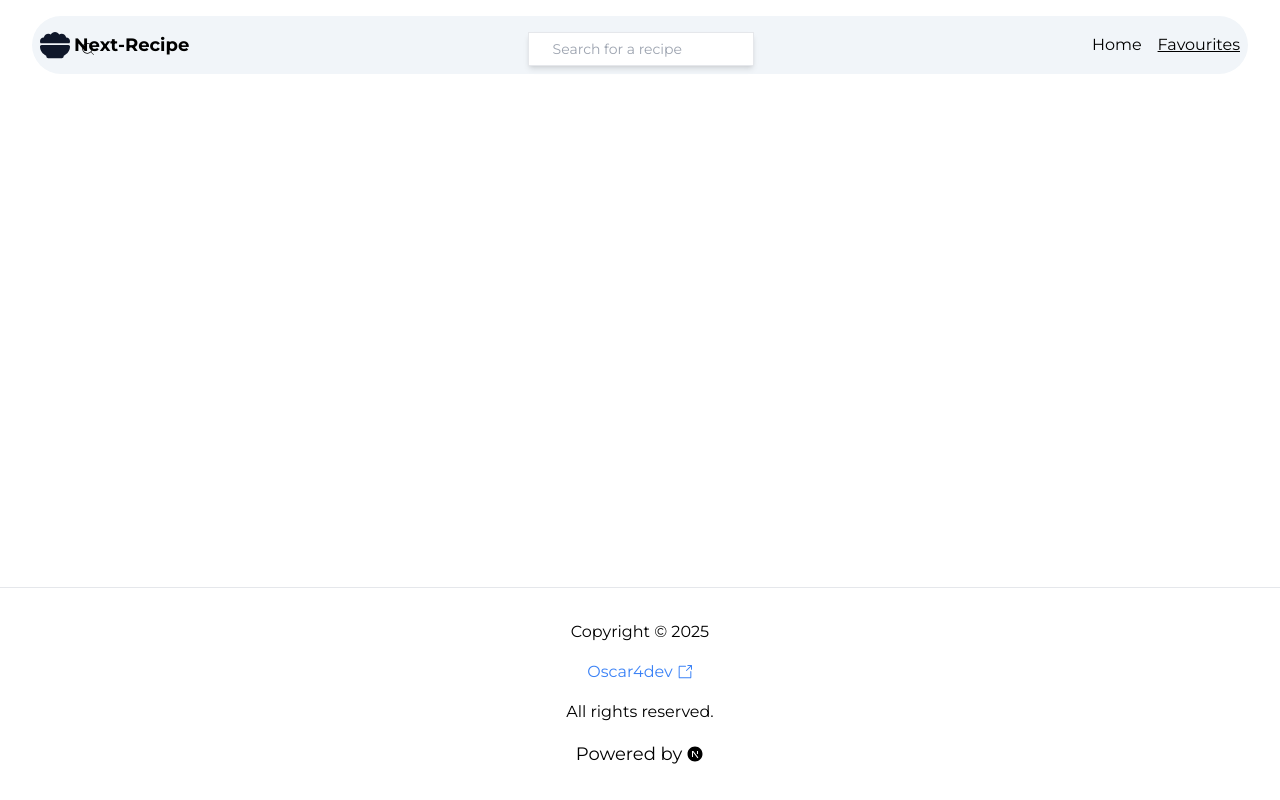
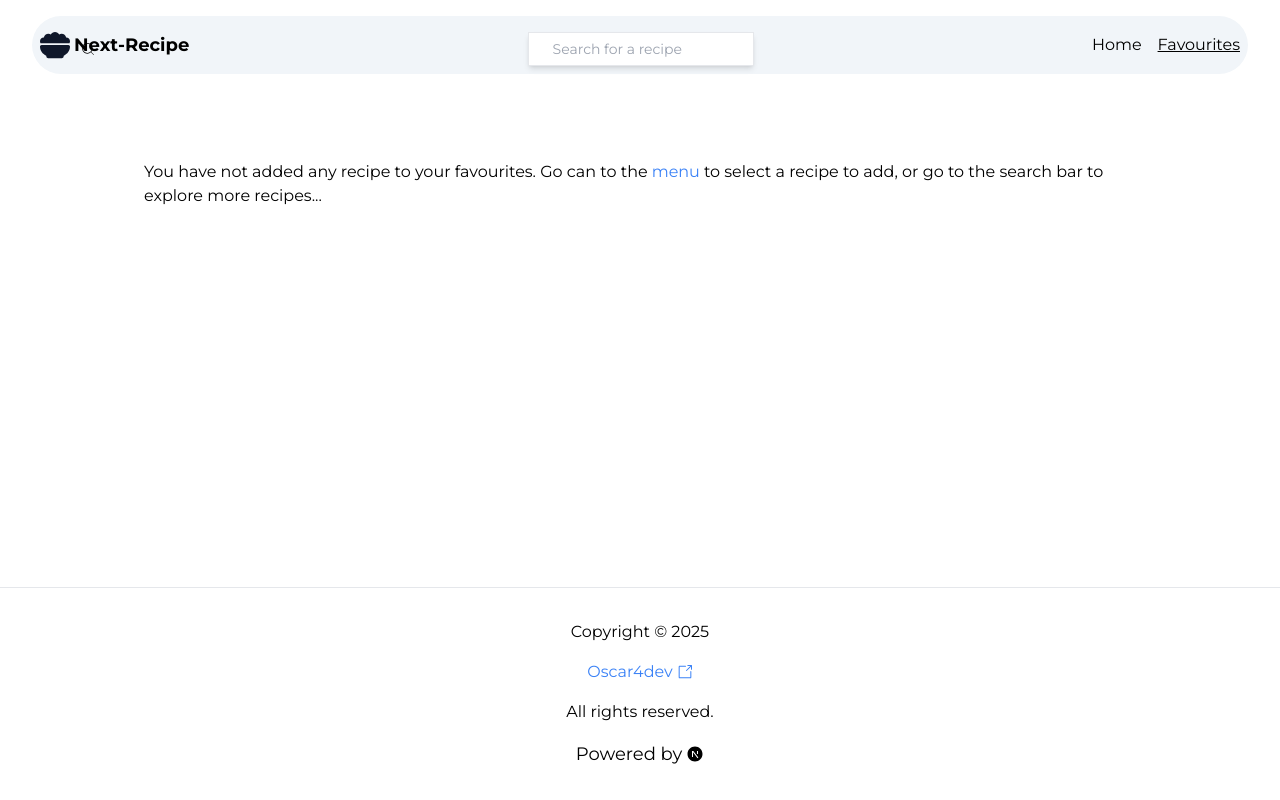
Before and after one commit to oscar4dev/next-recipe, a Next.js app: page /favourites in a window 1280 px wide. Built offline with nearby package versions, Linux system fonts and the light colour scheme.

Commit message:
initial commit

```diff
--- a/app/favourites/page.js
+++ b/app/favourites/page.js
@@ -1,11 +1,14 @@
 'use client'
 
+import EmptyFavourite from "../ui/EmptyFavourite";
 import FavouriteItem from "../ui/FavouriteItem";
 import { useRecipe } from "../ui/recipeContext"
 
 export default function Page() {
 
    const { favourites } = useRecipe()
+
+   if (!favourites.length) return <EmptyFavourite />
 
    return (
       <ul className="flex flex-col items-center justify-center gap-8 sm:flex-row sm:flex-wrap">
--- /dev/null
+++ b/app/ui/EmptyFavourite.jsx
@@ -0,0 +1,18 @@
+import Link from "next/link";
+
+export default function EmptyFavourite() {
+   return (
+      <div className="px-4 pt-8">
+         <p>
+            You have not added any recipe to your favourites.
+            Go can to the
+            <Link
+               href={ '/' }
+               className="mx-1 text-blue-500 hover:underline"
+            >menu</Link>
+            to select a recipe to add, or
+            go to the search bar to explore more recipes...
+         </p>
+      </div>
+   )
+}
--- a/app/ui/recipeContext.js
+++ b/app/ui/recipeContext.js
@@ -1,26 +1,13 @@
 'use client'
 
-import { createContext, useContext, useEffect, useState } from "react";
+import { createContext, useContext, useState } from "react";
 import toast from "react-hot-toast";
 
 const RecipeContext = createContext(null)
 
 function RecipeContextProvider ({ children }) {
 
-   // const [favourites, setFavourites] = useState([])
-   const [favourites, setFavourites] = useState(() => {
-      try {
-        const storedFavourites = localStorage.getItem('favourites');
-        return storedFavourites ? JSON.parse(storedFavourites) : [];
-      } catch (error) {
-        console.error('Error loading favourites from localStorage:', error);
-        return [];
-      }
-   });
-
-   useEffect(() => {
-      localStorage.setItem('favourites', JSON.stringify(favourites));
-   }, [favourites]);
+   const [favourites, setFavourites] = useState([])
 
    function handleFavourites (newItem) {
       let copyOfFavourites = [...favourites]
@@ -37,7 +24,6 @@ function RecipeContextProvider ({ children }) {
       }
 
       setFavourites(copyOfFavourites)
-      // localStorage.setItem('recipe', JSON.stringify([...favourites]))
    }
 
    return (
```
